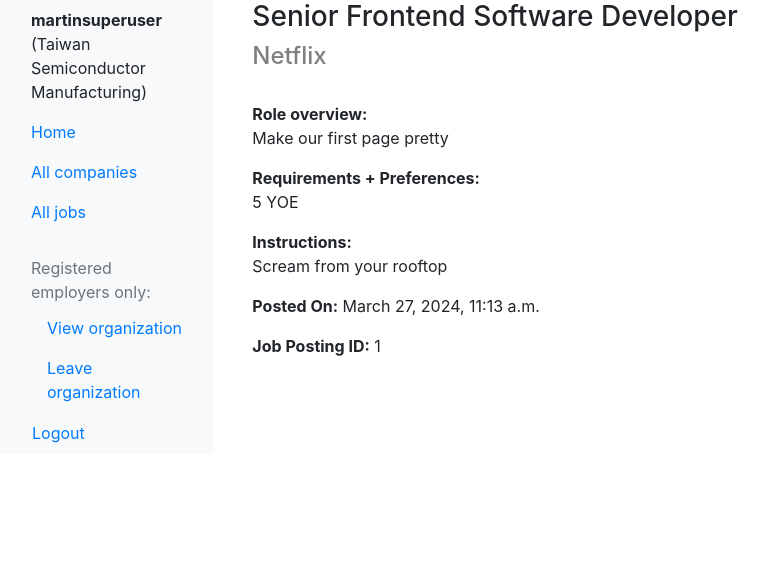
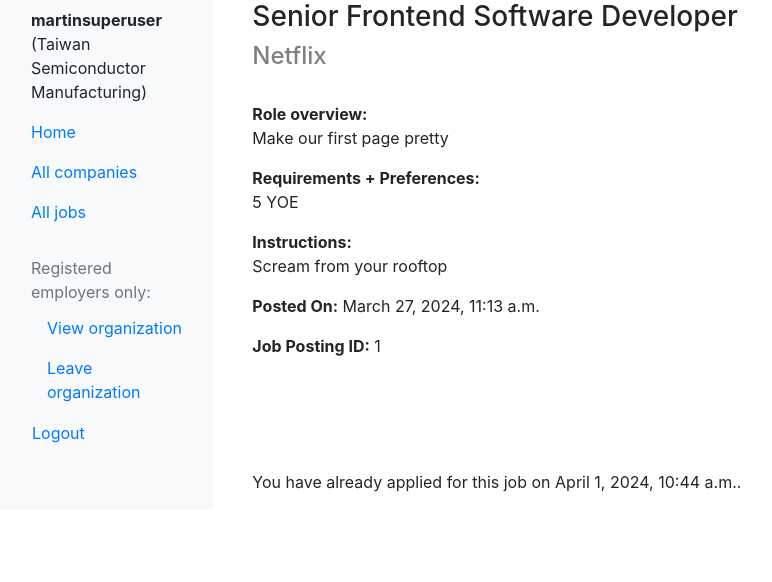
Before and after one commit to martn2023/yindeed_indeed_clone, a Django app: page /jobs/job/1/ in a window 1280 px wide. Shown: the top 582 px of the page, without its empty margins (0-772 px from the left). Run offline with Django 5.2, Linux system fonts and the light colour scheme; a user stored in the database is signed in; data comes from the database, SQL or seed files in the repository; both versions use the stored data as it was after the commit; some libraries are stand-ins or nearby versions.

Commit message:
job postings now have apply/login links

```diff
--- a/job_catalog/views.py
+++ b/job_catalog/views.py
@@ -10,6 +10,7 @@ from django.http import HttpResponse
 
 from .models import EmployerOrganization, JobPosting #have to pull from the models to list them all
 from core.models import UserProfile
+from job_applications.models import JobApplication  # Adjust the import path according to your project structure
 
 
 def index(request):
@@ -29,9 +30,23 @@ def display_all_jobs(request):
 
 
 def job_details(request, job_id):
-    job_instance = get_object_or_404(JobPosting, pk = job_id)  #where is job_id coming from? django built in language? i think it's drawing from the URL
-    context = {'job_instance': job_instance}  # we are declaring, not pulling variables here
-    return render(request, 'job_catalog/job_details.html' ,context)
+    job_instance = get_object_or_404(JobPosting, pk=job_id)
+    user_has_applied = False
+    application = None
+
+    if request.user.is_authenticated:
+        try:
+            application = JobApplication.objects.get(job_posting=job_instance, user=request.user)
+            user_has_applied = True
+        except JobApplication.DoesNotExist:
+            user_has_applied = False
+
+    context = {
+        'job_instance': job_instance,
+        'user_has_applied': user_has_applied,
+        'application': application,  # Optional: Only if you need more details from the application itself
+    }
+    return render(request, 'job_catalog/job_details.html', context)
 
 def company_details(request, company_id):
     company_instance = get_object_or_404(EmployerOrganization, pk=company_id)
--- a/templates/job_catalog/job_details.html
+++ b/templates/job_catalog/job_details.html
@@ -5,22 +5,28 @@
 {% block content %}
 <div class="container">
     <h3>{{ job_instance.title }}</h3>
-    <h4><font color="#808080">{{ job_instance.organization }}</font></h4>
+    <h4><span style="color: #808080;">{{ job_instance.organization }}</span></h4>
     <br>
-    <p><strong>Role overview:</strong>
-        <br>
-        {{ job_instance.role_overview }}
-    </p>
+    <p><strong>Role overview:</strong><br>{{ job_instance.role_overview }}</p>
+    <p><strong>Requirements + Preferences:</strong><br>{{ job_instance.role_requirements_and_preferences }}</p>
+    <p><strong>Instructions:</strong><br>{{ job_instance.action_steps }}</p>
+    <p><strong>Posted On:</strong> {{ job_instance.post_date }}</p>
+    <p><strong>Job Posting ID:</strong> {{ job_instance.id }}</p>
 
-    <p><strong>Requirements + Preferences:</strong>
-        <br>
-        {{ job_instance.role_requirements_and_preferences }}
-    </p>
+    <!-- Consolidated user authentication and application status check -->
+    <br>
+    <br>
+    <br>
+    <br>
+    {% if user.is_authenticated %}
 
-    <p><strong>Instructions:</strong><br> {{ job_instance.action_steps }}<br></p>
-
-    <p><strong>Posted On:</strong> {{ job_instance.post_date }}<br></p>
-
-    <p><strong>Job Posting ID:</strong> {{ job_instance.id }}<br></p>
+        {% if user_has_applied %}
+            <p>You have already applied for this job on {{ application.submit_date }}.</p>
+        {% else %}
+            <a href="{% url 'job_applications:apply_for_job' job_posting_id=job_instance.id %}" class="btn btn-primary">Apply for This Job</a>
+        {% endif %}
+    {% else %}
+        <p>To apply for this role, <a href="{% url 'core:login_start' %}">log in</a> first.</p>
+    {% endif %}
 </div>
 {% endblock %}
```
Also changed, not shown: job_applications/admin.py (+11 -1 lines), db.sqlite3, job_catalog/migrations/0010_alter_jobposting_expiration_date.py (added).
